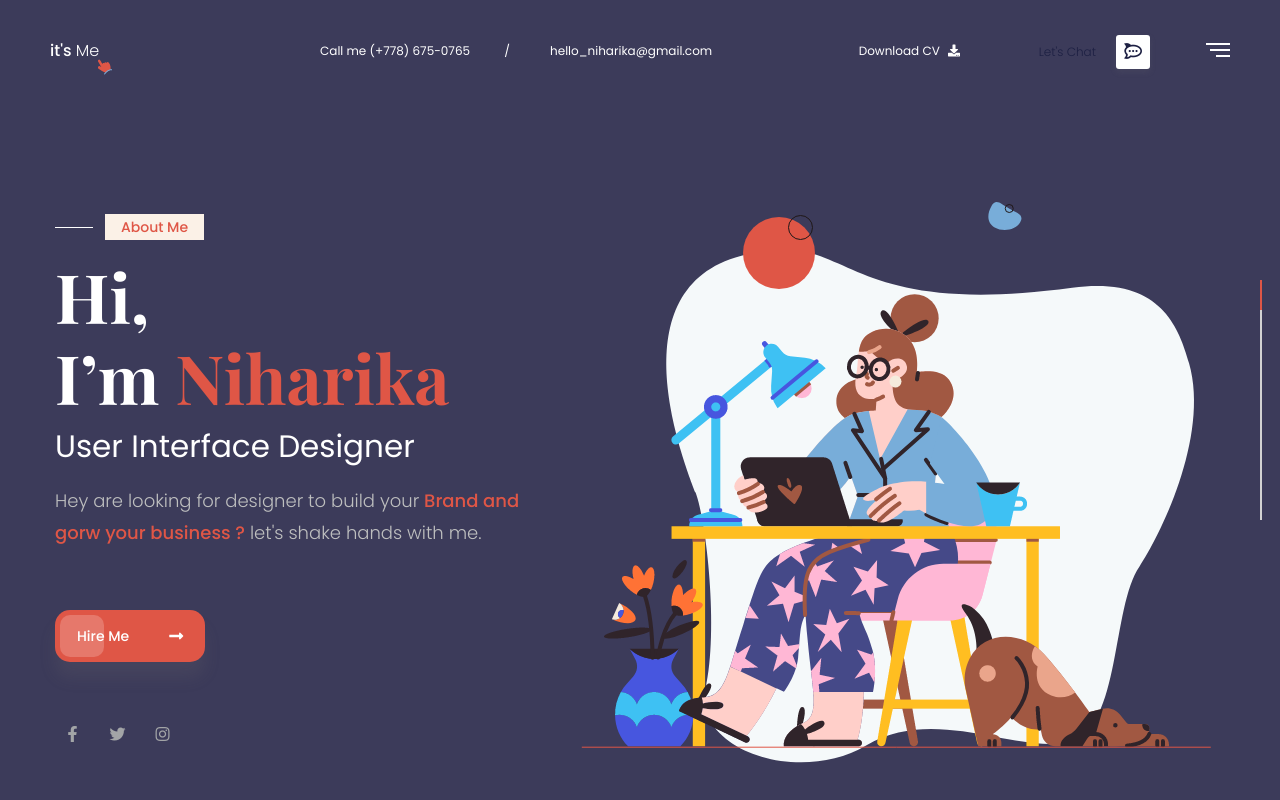
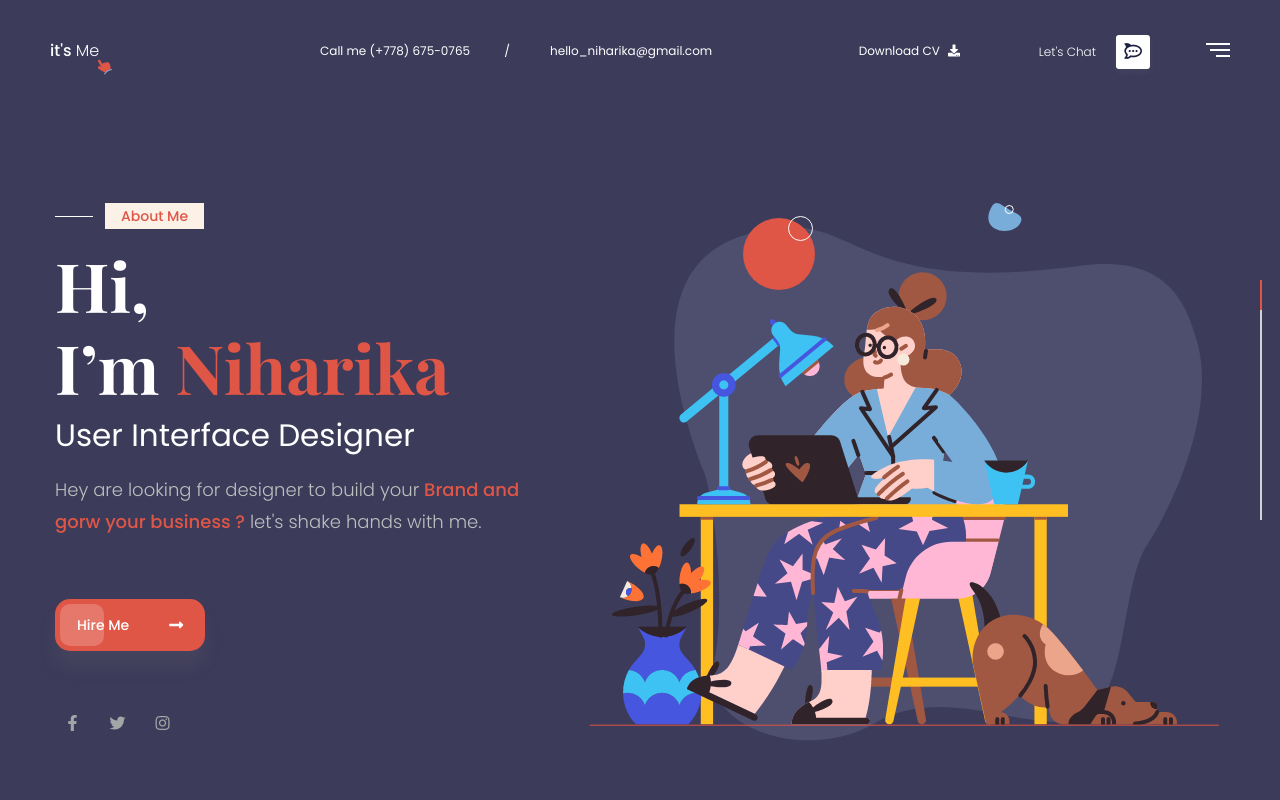
Before and after one commit to rameez012001/itsme, a website: page index-dark.html in a window 1280 px wide. Drawn offline with nearby package versions, Linux system fonts and the light colour scheme.

Commit message:
corrections done

```diff
--- a/assets/css/style.css
+++ b/assets/css/style.css
@@ -652,7 +652,7 @@ a.theme-btn:hover i {
 
 .lets-chat span {
     font-size: 12px;
-    color: var(--heading-color)!important;
+    color: var(--heading-color);
 }
 
 .lets-chat button {
--- a/index-dark.html
+++ b/index-dark.html
@@ -110,9 +110,9 @@
                                 <div class="lg:grow-0 lg:shrink-0 basisa-58 pxa-15">
                                     <div class="about-image pt-100 rpt-50 lg:text-right">
                                         <div class="about-inner-images">
-                                            <img class="animate-element delay7 fadeInUp" src="assets/images/about/about.png" alt="About">
-                                            <img class="shape-one animate-element delay10 bounceIn" src="assets/images/about/shape-one.png" alt="Shape">
-                                            <img class="shape-two animate-element delay11 bounceIn" src="assets/images/about/shape-two.png" alt="Shape">
+                                            <img class="animate-element delay7 fadeInUp" src="assets/images/about/about-dark.png" alt="About">
+                                            <img class="shape-one animate-element delay10 bounceIn" src="assets/images/about/shape-one-dark.png" alt="Shape">
+                                            <img class="shape-two animate-element delay11 bounceIn" src="assets/images/about/shape-two-dark.png" alt="Shape">
                                         </div>
                                     </div>
                                 </div>
@@ -128,9 +128,9 @@
                                     <div class="service-image animate-element delay4 fadeInUp">
                                         <span class="sub-title mb-75">Services</span>
                                         <div class="service-inner-images">
-                                            <img src="assets/images/services/services.png" alt="Service">
-                                            <img class="shape-one animate-element delay6 bounceIn" src="assets/images/services/shape-one.png" alt="shape">
-                                            <img class="shape-two animate-element delay8 bounceIn" src="assets/images/services/shape-two.png" alt="shape">
+                                            <img src="assets/images/services/services-dark.png" alt="Service">
+                                            <img class="shape-one animate-element delay6 bounceIn" src="assets/images/services/shape-one-dark.png" alt="shape">
+                                            <img class="shape-two animate-element delay8 bounceIn" src="assets/images/services/shape-two-dark.png" alt="shape">
                                         </div>
                                     </div>
                                 </div>
@@ -226,9 +226,9 @@
                                 <div class="lg:grow-0 lg:shrink-0 basisa-58 pxa-15 w-full">
                                     <div class="skill-image pt-55 lg:text-right animate-element delay4 fadeInUp">
                                         <div class="skill-images-inner">
-                                            <img src="assets/images/skills/skills.png" alt="Skills">
+                                            <img src="assets/images/skills/skills-dark.png" alt="Skills">
                                             <img class="shape-one animate-element delay6 bounceIn" src="assets/images/skills/shape-one.png" alt="shape">
-                                            <img class="shape-two animate-element delay8 bounceIn" src="assets/images/skills/shape-two.png" alt="shape">
+                                            <img class="shape-two animate-element delay8 bounceIn" src="assets/images/skills/shape-two-dark.png" alt="shape">
                                         </div>
                                     </div>
                                 </div>
@@ -348,8 +348,8 @@
                             <div class="flex flex-wrap items-end -mxa-15">
                                 <div class="lg:grow-0 lg:shrink-0 lg:basis-1/2 pxa-15">
                                     <div class="testimonial-left-image rmb-75 animate-element delay5 fadeInUp">
-                                        <img src="assets/images/testimonials/testimonial.png" alt="testimonials">
-                                        <img class="shape-one animate-element delay8 bounceIn" src="assets/images/testimonials/shape-one.png" alt="shape">
+                                        <img src="assets/images/testimonials/testimonial-dark.png" alt="testimonials">
+                                        <img class="shape-one animate-element delay8 bounceIn" src="assets/images/testimonials/shape-one-dark.png" alt="shape">
                                         <img class="shape-two animate-element delay5 zoomInLeft" src="assets/images/testimonials/shape-two.png" alt="shape">
                                     </div>
                                 </div>
```
